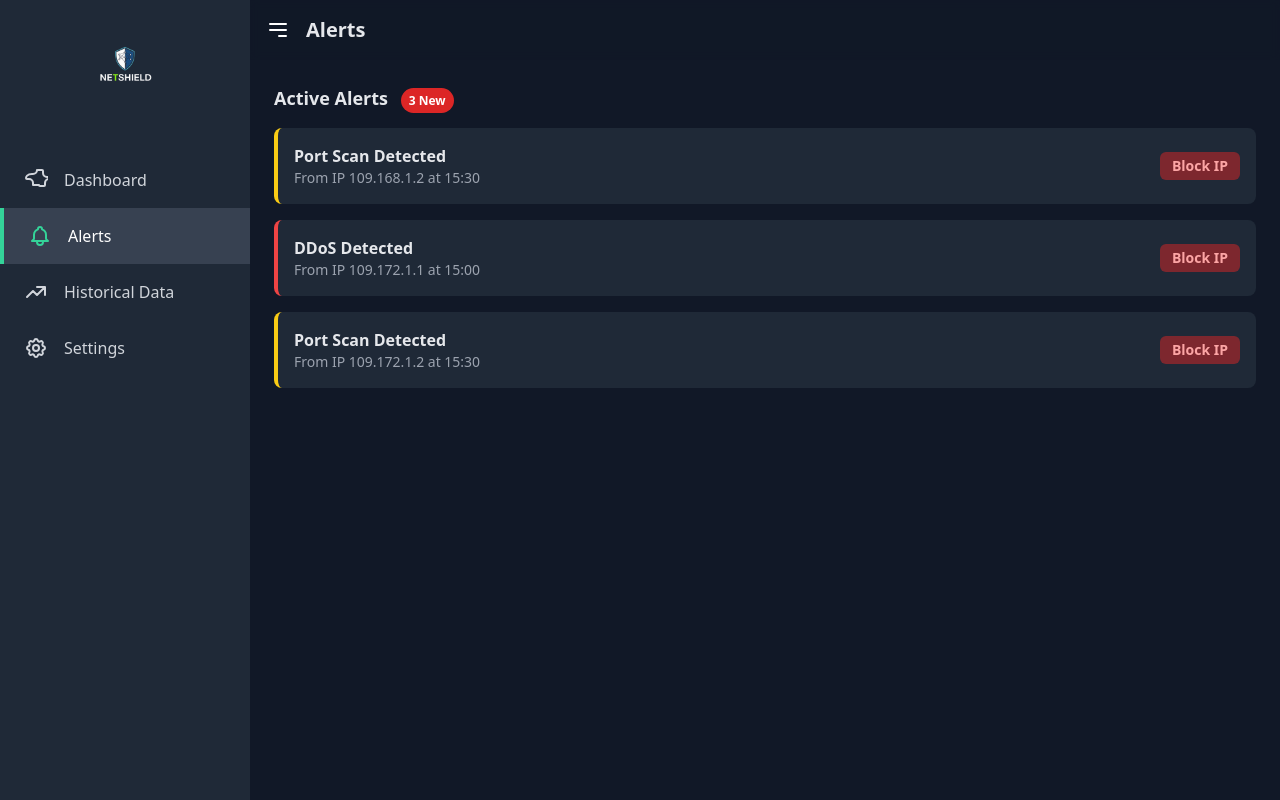
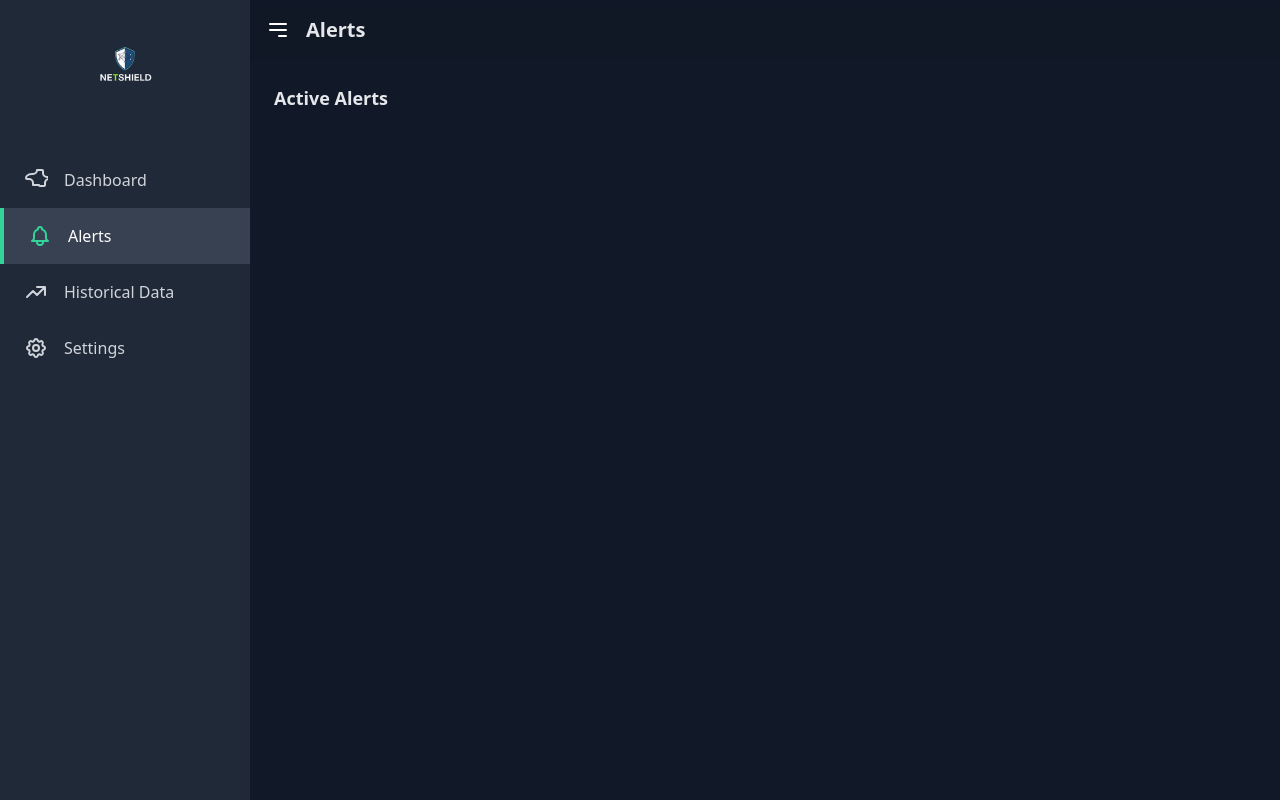
Before and after one commit to rafooyel11/netshield-anomaly-detection, a Flask app: page / in a window 1280 px wide, after a click on "Alerts". Run offline with Flask 3, Linux system fonts and the light colour scheme; parts of the project's set-up code (start-up, migrations or seed data) failed here and were passed over; some libraries are stand-ins or nearby versions.

Commit message:
updated html

```diff
--- a/templates/index.html
+++ b/templates/index.html
@@ -1,6 +1,5 @@
 <!DOCTYPE html>
 <html lang="en">
-
 <head>
   <meta charset="UTF-8">
   <meta name="viewport" content="width=device-width, initial-scale=1.0">
@@ -8,116 +7,75 @@
   <script src="https://cdn.tailwindcss.com"></script>
   <style>
     body {
-      background-color: #111827;
-      /* A slightly lighter gray-900 for better contrast */
+      background-color: #111827; /* A slightly lighter gray-900 for better contrast */
     }
-
     .sidebar {
       width: 250px;
       height: 100vh;
       position: fixed;
       top: 0;
       left: 0;
-      background-color: #1f2937;
-      /* gray-800 */
+      background-color: #1f2937; /* gray-800 */
       transition: transform 0.3s ease-in-out;
       z-index: 50;
     }
-
     .sidebar.collapsed {
       transform: translateX(-100%);
     }
-
     .content {
       margin-left: 250px;
       transition: margin-left 0.3s ease-in-out;
     }
-
     .content.collapsed {
       margin-left: 0;
     }
-
     /* Style for the active navigation link based on reference images */
     .nav-link.active {
-      background-color: #374151;
-      /* gray-700 */
+      background-color: #374151; /* gray-700 */
       color: #ffffff;
-      border-left: 4px solid #34d399;
-      /* green-400 */
+      border-left: 4px solid #34d399; /* green-400 */
     }
-
     .nav-link.active svg {
-      color: #34d399;
-      /* green-400 */
+        color: #34d399; /* green-400 */
     }
-
     /* Responsive adjustments */
     @media (max-width: 768px) {
       .sidebar {
         transform: translateX(-100%);
       }
-
       .sidebar.open {
         transform: translateX(0);
       }
-
       .content {
         margin-left: 0;
       }
-
       .content.collapsed {
         margin-left: 0;
       }
     }
   </style>
 </head>
-
 <body class="text-gray-200">
 
   <div class="sidebar">
     <div class="p-4 py-6 flex items-center justify-center">
-      <img src="static/image/Logo.png" alt="Netshield Logo" class="h-20">
+      <img src="/static/image/Logo.png" alt="Netshield Logo" class="h-20">
     </div>
     <nav class="mt-6">
-      <a href="#dashboard"
-        class="nav-link flex items-center px-6 py-4 text-gray-300 hover:bg-gray-700 transition-colors duration-200">
-        <svg class="w-6 h-6 mr-4" fill="none" stroke="currentColor" viewBox="0 0 24 24"
-          xmlns="http://www.w3.org/2000/svg">
-          <path stroke-linecap="round" stroke-linejoin="round" stroke-width="2"
-            d="M9 17v-2a4 4 0 00-4-4H3s-1 0-1-1 1-4 6-4h1a4 4 0 004-4V3s0-1 1-1h4a1 1 0 011 1v2a4 4 0 004 4h1a1 1 0 011 1v1a4 4 0 00-4 4v2a1 1 0 01-1 1h-4a1 1 0 01-1-1z">
-          </path>
-        </svg>
+      <a href="#dashboard" class="nav-link flex items-center px-6 py-4 text-gray-300 hover:bg-gray-700 transition-colors duration-200">
+        <svg class="w-6 h-6 mr-4" fill="none" stroke="currentColor" viewBox="0 0 24 24" xmlns="http://www.w3.org/2000/svg"><path stroke-linecap="round" stroke-linejoin="round" stroke-width="2" d="M9 17v-2a4 4 0 00-4-4H3s-1 0-1-1 1-4 6-4h1a4 4 0 004-4V3s0-1 1-1h4a1 1 0 011 1v2a4 4 0 004 4h1a1 1 0 011 1v1a4 4 0 00-4 4v2a1 1 0 01-1 1h-4a1 1 0 01-1-1z"></path></svg>
         Dashboard
       </a>
-      <a href="#alerts"
-        class="nav-link flex items-center px-6 py-4 text-gray-300 hover:bg-gray-700 transition-colors duration-200">
-        <svg class="w-6 h-6 mr-4" fill="none" stroke="currentColor" viewBox="0 0 24 24"
-          xmlns="http://www.w3.org/2000/svg">
-          <path stroke-linecap="round" stroke-linejoin="round" stroke-width="2"
-            d="M15 17h5l-1.405-1.405A2.032 2.032 0 0118 14.158V11a6.002 6.002 0 00-4-5.659V5a2 2 0 10-4 0v.341C7.67 6.165 6 8.388 6 11v3.159c0 .538-.214 1.055-.595 1.436L4 17h5m6 0v1a3 3 0 11-6 0v-1m6 0H9">
-          </path>
-        </svg>
+      <a href="#alerts" class="nav-link flex items-center px-6 py-4 text-gray-300 hover:bg-gray-700 transition-colors duration-200">
+        <svg class="w-6 h-6 mr-4" fill="none" stroke="currentColor" viewBox="0 0 24 24" xmlns="http://www.w3.org/2000/svg"><path stroke-linecap="round" stroke-linejoin="round" stroke-width="2" d="M15 17h5l-1.405-1.405A2.032 2.032 0 0118 14.158V11a6.002 6.002 0 00-4-5.659V5a2 2 0 10-4 0v.341C7.67 6.165 6 8.388 6 11v3.159c0 .538-.214 1.055-.595 1.436L4 17h5m6 0v1a3 3 0 11-6 0v-1m6 0H9"></path></svg>
         Alerts
       </a>
-      <a href="#historical"
-        class="nav-link flex items-center px-6 py-4 text-gray-300 hover:bg-gray-700 transition-colors duration-200">
-        <svg class="w-6 h-6 mr-4" fill="none" stroke="currentColor" viewBox="0 0 24 24"
-          xmlns="http://www.w3.org/2000/svg">
-          <path stroke-linecap="round" stroke-linejoin="round" stroke-width="2" d="M13 7h8m0 0v8m0-8l-8 8-4-4-6 6">
-          </path>
-        </svg>
+      <a href="#historical" class="nav-link flex items-center px-6 py-4 text-gray-300 hover:bg-gray-700 transition-colors duration-200">
+         <svg class="w-6 h-6 mr-4" fill="none" stroke="currentColor" viewBox="0 0 24 24" xmlns="http://www.w3.org/2000/svg"><path stroke-linecap="round" stroke-linejoin="round" stroke-width="2" d="M13 7h8m0 0v8m0-8l-8 8-4-4-6 6"></path></svg>
         Historical Data
       </a>
-      <a href="#settings"
-        class="nav-link flex items-center px-6 py-4 text-gray-300 hover:bg-gray-700 transition-colors duration-200">
-        <svg class="w-6 h-6 mr-4" fill="none" stroke="currentColor" viewBox="0 0 24 24"
-          xmlns="http://www.w3.org/2000/svg">
-          <path stroke-linecap="round" stroke-linejoin="round" stroke-width="2"
-            d="M10.325 4.317c.426-1.756 2.924-1.756 3.35 0a1.724 1.724 0 002.573 1.066c1.543-.94 3.31.826 2.37 2.37a1.724 1.724 0 001.065 2.572c1.756.426 1.756 2.924 0 3.35a1.724 1.724 0 00-1.066 2.573c.94 1.543-.826 3.31-2.37 2.37a1.724 1.724 0 00-2.572 1.065c-.426 1.756-2.924 1.756-3.35 0a1.724 1.724 0 00-2.573-1.066c-1.543.94-3.31-.826-2.37-2.37a1.724 1.724 0 00-1.065-2.572c-1.756-.426-1.756-2.924 0-3.35a1.724 1.724 0 001.066-2.573c-.94-1.543.826-3.31 2.37-2.37.996.608 2.296.096 2.572-1.065z">
-          </path>
-          <path stroke-linecap="round" stroke-linejoin="round" stroke-width="2" d="M15 12a3 3 0 11-6 0 3 3 0 016 0z">
-          </path>
-        </svg>
+      <a href="#settings" class="nav-link flex items-center px-6 py-4 text-gray-300 hover:bg-gray-700 transition-colors duration-200">
+        <svg class="w-6 h-6 mr-4" fill="none" stroke="currentColor" viewBox="0 0 24 24" xmlns="http://www.w3.org/2000/svg"><path stroke-linecap="round" stroke-linejoin="round" stroke-width="2" d="M10.325 4.317c.426-1.756 2.924-1.756 3.35 0a1.724 1.724 0 002.573 1.066c1.543-.94 3.31.826 2.37 2.37a1.724 1.724 0 001.065 2.572c1.756.426 1.756 2.924 0 3.35a1.724 1.724 0 00-1.066 2.573c.94 1.543-.826 3.31-2.37 2.37a1.724 1.724 0 00-2.572 1.065c-.426 1.756-2.924 1.756-3.35 0a1.724 1.724 0 00-2.573-1.066c-1.543.94-3.31-.826-2.37-2.37a1.724 1.724 0 00-1.065-2.572c-1.756-.426-1.756-2.924 0-3.35a1.724 1.724 0 001.066-2.573c-.94-1.543.826-3.31 2.37-2.37.996.608 2.296.096 2.572-1.065z"></path><path stroke-linecap="round" stroke-linejoin="round" stroke-width="2" d="M15 12a3 3 0 11-6 0 3 3 0 016 0z"></path></svg>
         Settings
       </a>
     </nav>
@@ -126,9 +84,7 @@
   <div class="content">
     <header class="bg-gray-900/50 backdrop-blur-sm sticky top-0 z-40 p-4 flex items-center">
       <button id="menuToggle" class="text-white mr-4">
-        <svg class="w-6 h-6" fill="none" stroke="currentColor" viewBox="0 0 24 24">
-          <path stroke-linecap="round" stroke-linejoin="round" stroke-width="2" d="M4 6h16M4 12h16m-7 6h7"></path>
-        </svg>
+        <svg class="w-6 h-6" fill="none" stroke="currentColor" viewBox="0 0 24 24"><path stroke-linecap="round" stroke-linejoin="round" stroke-width="2" d="M4 6h16M4 12h16m-7 6h7"></path></svg>
       </button>
       <h1 id="headerTitle" class="text-xl font-semibold">Dashboard</h1>
     </header>
@@ -138,16 +94,15 @@
           <div class="grid grid-cols-1 md:grid-cols-3 gap-6 mb-6">
             <div class="bg-gray-800 p-6 rounded-lg text-center">
               <h3 class="text-sm font-semibold text-gray-400">Total Packets</h3>
-            <p class="text-4xl font-bold mt-2">100</p>
+              <p id="total-packets-p" class="text-4xl font-bold mt-2">0</p>
             </div>
             <div class="bg-gray-800 p-6 rounded-lg text-center">
               <h3 class="text-sm font-semibold text-red-500">Threats Detected</h3>
-            <!-- 1. ADD THE ID HERE -->
-            <p id="threats-detected-p" class="text-4xl font-bold text-red-500 mt-2">3</p>
+              <p id="threats-detected-p" class="text-4xl font-bold text-red-500 mt-2">0</p>
             </div>
             <div class="bg-gray-800 p-6 rounded-lg text-center">
               <h3 class="text-sm font-semibold text-gray-400">Active Protocols</h3>
-            <p class="text-xl font-bold mt-4">IP: 3, UDP: 3, TCP: 4</p>
+              <p class="text-xl font-bold mt-4">IP: 0, UDP: 0, TCP: 0</p>
             </div>
           </div>
           <div class="bg-gray-800 p-4 rounded-lg">
@@ -155,94 +110,29 @@
             <canvas id="trafficChart" height="120"></canvas>
           </div>
 
-        <!-- 2. ADD THE PREDICTION BUTTONS HERE -->
+          <!-- Buttons to test the prediction API -->
           <div class="mt-6 p-4 bg-gray-800 rounded-lg">
-          <h3 class="font-semibold mb-2 text-lg">Test Live Prediction</h3>
+            <h3 class="font-semibold mb-2 text-lg">Test Prediction Engine</h3>
             <p class="text-sm text-gray-400 mb-4">Simulate a packet and send it to the AI model for analysis.</p>
-          <button onclick="getPrediction('normal')"
-            class="bg-blue-600 hover:bg-blue-500 text-white font-bold py-2 px-4 rounded-lg mr-2 transition-colors">Test
-            Normal Packet</button>
-          <button onclick="getPrediction('attack')"
-            class="bg-red-700 hover:bg-red-600 text-white font-bold py-2 px-4 rounded-lg transition-colors">Test Attack
-            Packet</button>
+            <button onclick="getPrediction('normal')" class="bg-blue-600 hover:bg-blue-500 text-white font-bold py-2 px-4 rounded-lg mr-2 transition-colors">Test Normal Packet</button>
+            <button onclick="getPrediction('attack')" class="bg-red-700 hover:bg-red-600 text-white font-bold py-2 px-4 rounded-lg transition-colors">Test Attack Packet</button>
           </div>
         </section>
 
         <section id="alerts" class="hidden">
-        <h2 class="text-lg font-semibold mb-4">Active Alerts <span
-            class="ml-2 text-xs font-bold text-white bg-red-600 px-2 py-1 rounded-full">3 New</span></h2>
-        <!-- 1. ADD THE ID HERE -->
+          <h2 class="text-lg font-semibold mb-4">Active Alerts</h2>
           <div id="alerts-container" class="space-y-4">
-          <div class="bg-gray-800 p-4 rounded-lg flex justify-between items-center border-l-4 border-yellow-400">
-            <div>
-              <p class="font-semibold">Port Scan Detected</p>
-              <p class="text-sm text-gray-400">From IP 109.168.1.2 at 15:30</p>
-            </div>
-            <button
-              class="font-semibold text-sm bg-red-600/50 text-red-300 hover:bg-red-600/80 hover:text-white transition-colors px-3 py-1 rounded-md">Block
-              IP</button>
-          </div>
-          <div class="bg-gray-800 p-4 rounded-lg flex justify-between items-center border-l-4 border-red-500">
-            <div>
-              <p class="font-semibold">DDoS Detected</p>
-              <p class="text-sm text-gray-400">From IP 109.172.1.1 at 15:00</p>
-            </div>
-            <button
-              class="font-semibold text-sm bg-red-600/50 text-red-300 hover:bg-red-600/80 hover:text-white transition-colors px-3 py-1 rounded-md">Block
-              IP</button>
-          </div>
-          <div class="bg-gray-800 p-4 rounded-lg flex justify-between items-center border-l-4 border-yellow-400">
-            <div>
-              <p class="font-semibold">Port Scan Detected</p>
-              <p class="text-sm text-gray-400">From IP 109.172.1.2 at 15:30</p>
-            </div>
-            <button
-              class="font-semibold text-sm bg-red-600/50 text-red-300 hover:bg-red-600/80 hover:text-white transition-colors px-3 py-1 rounded-md">Block
-              IP</button>
-          </div>
+            <!-- Alerts will be dynamically added here by JavaScript -->
           </div>
         </section>
 
         <section id="historical" class="hidden">
            <div class="flex justify-between items-center mb-4">
                 <h2 class="text-lg font-semibold">Historical Data</h2>
-          <button
-            class="font-semibold text-sm bg-blue-600 hover:bg-blue-500 text-white transition-colors px-4 py-2 rounded-md">Export
-            Data</button>
+                <button class="font-semibold text-sm bg-blue-600 hover:bg-blue-500 text-white transition-colors px-4 py-2 rounded-md">Export Data</button>
             </div>
           <div class="bg-gray-800 p-6 rounded-lg">
-          <div class="flex justify-between items-center mb-4">
-            <h3 class="text-lg font-semibold">Threat Heatmap</h3>
-            <div class="flex items-center space-x-4">
-              <span class="flex items-center text-sm">
-                <div class="w-3 h-3 rounded-sm bg-green-500 mr-2"></div>Low
-              </span>
-              <span class="flex items-center text-sm">
-                <div class="w-3 h-3 rounded-sm bg-yellow-400 mr-2"></div>Medium
-              </span>
-              <span class="flex items-center text-sm">
-                <div class="w-3 h-3 rounded-sm bg-red-600 mr-2"></div>High
-              </span>
-            </div>
-          </div>
-          <div class="grid grid-cols-12 gap-2">
-            <div class="w-full h-8 bg-green-500/30 rounded-sm hover:border-white hover:border"
-              title="IP: 192.168.1.5, Attacks: 2"></div>
-            <div class="w-full h-8 bg-green-500/30 rounded-sm hover:border-white hover:border"></div>
-            <div class="w-full h-8 bg-yellow-400/50 rounded-sm hover:border-white hover:border"
-              title="IP: 192.168.1.15, Attacks: 25"></div>
-            <div class="w-full h-8 bg-red-600/80 rounded-sm hover:border-white hover:border"
-              title="IP: 192.168.1.22, Attacks: 78"></div>
-            <script>
-              for (let i = 0; i < 92; i++) {
-                const intensity = Math.random();
-                let colorClass = 'bg-green-500/30';
-                if (intensity > 0.9) colorClass = 'bg-red-600/80';
-                else if (intensity > 0.7) colorClass = 'bg-yellow-400/50';
-                document.write(`<div class="w-full h-8 ${colorClass} rounded-sm hover:border-white hover:border"></div>`);
-              }
-            </script>
-          </div>
+             <!-- ... (your heatmap code) ... -->
           </div>
         </section>
 
@@ -258,18 +148,17 @@
   <script src="https://cdn.jsdelivr.net/npm/chart.js"></script>
   <script>
     document.addEventListener('DOMContentLoaded', function () {
+        // --- (Your existing navigation and chart.js setup code goes here) ---
         const menuToggle = document.getElementById('menuToggle');
         const sidebar = document.querySelector('.sidebar');
         const content = document.querySelector('.content');
 
-      // Sidebar toggle for all screen sizes
         function toggleSidebar() {
              sidebar.classList.toggle('collapsed');
              content.classList.toggle('collapsed');
         }
         menuToggle.addEventListener('click', toggleSidebar);
 
-      // Navigation and section handling
         const navLinks = document.querySelectorAll('.nav-link');
         const sections = document.querySelectorAll('main > section');
         const headerTitle = document.getElementById('headerTitle');
@@ -291,193 +180,104 @@
                 headerTitle.textContent = this.textContent.trim();
                 setActiveLink(this);
 
-          // Close sidebar on navigation in mobile view
                 if (window.innerWidth < 768 && !sidebar.classList.contains('collapsed')) {
                     toggleSidebar();
                 }
             });
         });
 
-      // Set initial active state
         setActiveLink(document.querySelector('.nav-link[href="#dashboard"]'));
 
-
-      // Chart.js for Traffic Graph
         const ctx = document.getElementById('trafficChart').getContext('2d');
         const trafficChart = new Chart(ctx, {
             type: 'line',
             data: {
                 labels: ['16:15', '16:16', '16:17', '16:18', '16:19', '16:20'],
                 datasets: [{
-            label: 'Packets/sec',
-            data: [500, 1000, 1500, 800, 300, 200], // Using values like 1.5k -> 1500
-            borderColor: 'cyan',
-            backgroundColor: 'rgba(0, 255, 255, 0.1)',
-            fill: true,
-            tension: 0.4
+                    label: 'Packets/sec', data: [500, 1000, 1500, 800, 300, 200],
+                    borderColor: 'cyan', backgroundColor: 'rgba(0, 255, 255, 0.1)',
+                    fill: true, tension: 0.4
                 }, {
-            label: 'Threats',
-            data: [0, 100, 1200, 500, 100, 0],
-            borderColor: 'red',
-            backgroundColor: 'rgba(255, 0, 0, 0.1)',
-            fill: true,
-            tension: 0.4
+                    label: 'Threats', data: [0, 100, 1200, 500, 100, 0],
+                    borderColor: 'red', backgroundColor: 'rgba(255, 0, 0, 0.1)',
+                    fill: true, tension: 0.4
                 }]
             },
-        options: {
-          responsive: true,
-          maintainAspectRatio: true,
-          plugins: {
-            legend: {
-              labels: {
-                color: '#d1d5db' // gray-300
-              }
-            }
-          },
-          scales: {
-            y: {
-              beginAtZero: true,
-              ticks: {
-                color: '#9ca3af', // gray-400
-                // Format ticks to show 'k' for thousands
-                callback: function (value, index, values) {
-                  if (value >= 1000) {
-                    return (value / 1000) + 'k';
-                  }
-                  return value;
-                }
-              },
-              grid: {
-                color: 'rgba(255, 255, 255, 0.1)'
-              }
-            },
-            x: {
-              ticks: {
-                color: '#9ca3af' // gray-400
-              },
-              grid: {
-                display: false
-              }
-            }
-          }
-        }
+            options: { /* ... (your chart options) ... */ }
         });
     });
 
     // --- Backend Python Interaction ---
 
     async function getPrediction(packetType) {
-      // UI feedback
       console.log(`Sending sample "${packetType}" packet for analysis...`);
 
       try {
         const response = await fetch('/predict', {
           method: 'POST',
-          headers: {
-            'Content-Type': 'application/json'
-          },
-          // send type of packet to test ('normal' or 'attack')
+          headers: { 'Content-Type': 'application/json' },
           body: JSON.stringify({ type: packetType })
         });
 
         if (!response.ok) {
-          alert("Error: Could not connect to the prediction server");
+          alert("Error: Could not connect to the prediction server.");
           return;
         }
 
         const result = await response.json();
-        console.log('Prediction result:', result);
+        console.log('Prediction received:', result);
 
-        // Update UI with prediction result
+        // Update UI with the single prediction result
         updateDashboard(result);
+
       } catch (error) {
         console.error('Error during prediction:', error);
-        alert("Error: Could not connect to the prediction server");
+        alert("Failed to fetch prediction. Is the Flask server running?");
       }
     }
 
-    function updateDashboard(result) {
-      if (result.status === 'Anomaly') {
-        const threatsCounter = document.getElementById('threats-detected-p'); // Corrected ID
+    function updateDashboard(predictionResult) {
+      // This function now handles a single result object, not an array
+
+      // Update Total Packets counter
+      const totalPacketsCounter = document.getElementById('total-packets-p');
+      if (totalPacketsCounter) {
+          let currentPackets = parseInt(totalPacketsCounter.textContent);
+          totalPacketsCounter.textContent = currentPackets + 1;
+      }
+
+      // Update Threats counter if it's an anomaly
+      if (predictionResult.status === 'Anomaly') {
+        const threatsCounter = document.getElementById('threats-detected-p');
         if (threatsCounter) {
           let currentThreats = parseInt(threatsCounter.textContent);
           threatsCounter.textContent = currentThreats + 1;
         }
       }
 
+      // Add a new alert to the alerts page
       const alertContainer = document.getElementById('alerts-container');
       if (alertContainer) {
         const newAlert = document.createElement('div');
-        const borderColor = result.status === 'Anomaly' ? 'border-red-500' : 'border-green-500';
+        const borderColor = predictionResult.status === 'Anomaly' ? 'border-red-500' : 'border-green-500';
 
-        // FIX 1: Use backticks (`) for the class name string
+        // Correctly use template literals for the class name
         newAlert.className = `bg-gray-800 p-4 rounded-lg mb-2 border-l-4 ${borderColor}`;
 
         const statusText = document.createElement('p');
         statusText.className = 'font-semibold';
-
-        // FIX 2: Use backticks (`) for the status text
-        statusText.textContent = `Status: ${result.status}`;
+        statusText.textContent = `Status: ${predictionResult.status}`;
 
         const typeText = document.createElement('p');
         typeText.className = 'text-sm text-gray-400';
-        typeText.textContent = `Attack Type: ${result.attack_type || 'N/A'}`;
+        typeText.textContent = `Attack Type: ${predictionResult.attack_type || 'N/A' }`;
 
         newAlert.appendChild(statusText);
         newAlert.appendChild(typeText);
 
-        alertContainer.prepend(newAlert);
+        alertContainer.prepend(newAlert); // prepends the new alert to the top of the list
       }
-    }
-
-    setInterval(fetchLatestAlerts, 3000);
-
-    async function fetchLatestAlerts() {
-      try {
-        const response = await fetch('/get_alerts');
-        const alerts = await response.json();
-
-        updateDashboard(alerts);
-
-      } catch (error) {
-        console.error("Could not fetch new alerts:", error);
-      }
-    }
-
-    function updateDashboard(alerts) {
-      const alertsContainer = document.getElementById('alerts-container');
-      if (!alertsContainer) return;
-
-      // Clear the current list of alerts
-      alertsContainer.innerHTML = '';
-
-      // Update the threats counter
-      const threatsCounter = document.getElementById('threats-detected-p');
-      if (threatsCounter) {
-        threatsCounter.textContent = alerts.length;
-      }
-
-      // Add each new alert to the dashboard
-      alerts.forEach(alertData => {
-        const newAlert = document.createElement('div');
-        const borderColor = 'border-red-500'; // All alerts are anomalies
-        newAlert.className = `bg-gray-800 p-4 rounded-lg mb-2 border-l-4 ${borderColor}`;
-
-        const statusText = document.createElement('p');
-        statusText.className = 'font-semibold';
-        statusText.textContent = `Status: ${alertData.status}`;
-
-        const typeText = document.createElement('p');
-        typeText.className = 'text-sm text-gray-400';
-        typeText.textContent = `Attack Type: ${alertData.attack_type || 'N/A'}`;
-
-        newAlert.appendChild(statusText);
-        newAlert.appendChild(typeText);
-
-        alertsContainer.appendChild(newAlert);
-      });
     }
   </script>
 </body>
-
 </html>
```
Lines whose indentation alone changed are shown as unchanged.
